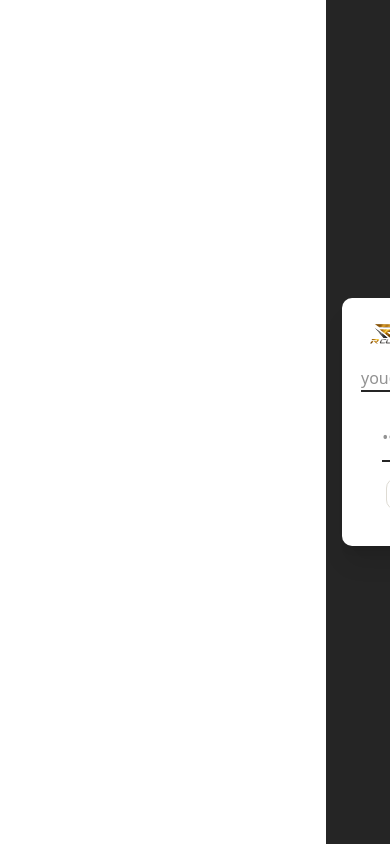
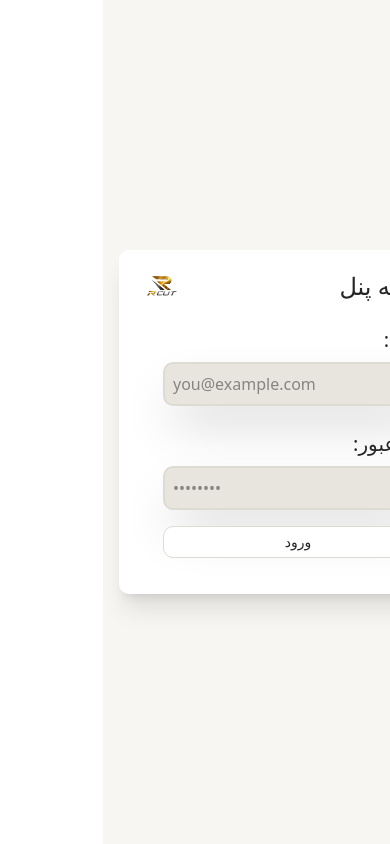
Before and after one commit to amirhoprogrammer/admin-panel, a Next.js app: page /login in a window 390 px wide. Built offline with nearby package versions, Linux system fonts and the light colour scheme.

Commit message:
edit responsive and color of loginform

```diff
--- a/src/app/(auth)/layout.tsx
+++ b/src/app/(auth)/layout.tsx
@@ -4,7 +4,7 @@ export default function AuthLayout({
   children: React.ReactNode;
 }) {
   return (
-    <main className="flex min-h-screen items-center justify-center bg-foreground px-4">
+    <main className="flex min-h-screen items-center justify-center bg-secondary-bg px-4">
       {children}
     </main>
   );
--- a/src/components/auth/LoginForm.tsx
+++ b/src/components/auth/LoginForm.tsx
@@ -71,9 +71,9 @@ export default function LoginForm() {
       <div className="m-4">
         <form onSubmit={handleSubmit} noValidate className="space-y-4">
           <div className="space-y-4 min-h-8">
-            <div className="flex gap-2">
+            <div className="flex flex-col xs:flex-row xs:gap-2 ">
               {/* 56px = 14*/}
-              <label htmlFor="email" className="min-w-14">
+              <label htmlFor="email" className="min-w-18  text-xl py-2">
                 ایمیل:
               </label>
               <input
@@ -86,7 +86,7 @@ export default function LoginForm() {
                 dir="ltr"
                 aria-invalid={!!errors.email}
                 aria-describedby={errors.email ? "email-error" : undefined}
-                className="border-b-2 border-foreground outline-none"
+                className="border-2 border-border outline-none rounded-lg p-2 bg-input shadow-2xl"
               />
             </div>
 
@@ -100,8 +100,10 @@ export default function LoginForm() {
           </div>
 
           <div className="space-y-4 min-h-8">
-            <div className="flex gap-2">
-              <label htmlFor="password">رمز عبور:</label>
+            <div className="flex flex-col xs:flex-row  xs:gap-2">
+              <label htmlFor="password" className="text-xl py-2">
+                رمز عبور:
+              </label>
               <input
                 id="password"
                 type="password"
@@ -114,7 +116,7 @@ export default function LoginForm() {
                 aria-describedby={
                   errors.password ? "password-error" : undefined
                 }
-                className="border-b-2 border-foreground outline-none"
+                className="border-2 border-border outline-none rounded-lg p-2 bg-input shadow-2xl"
               />
             </div>
 
```
